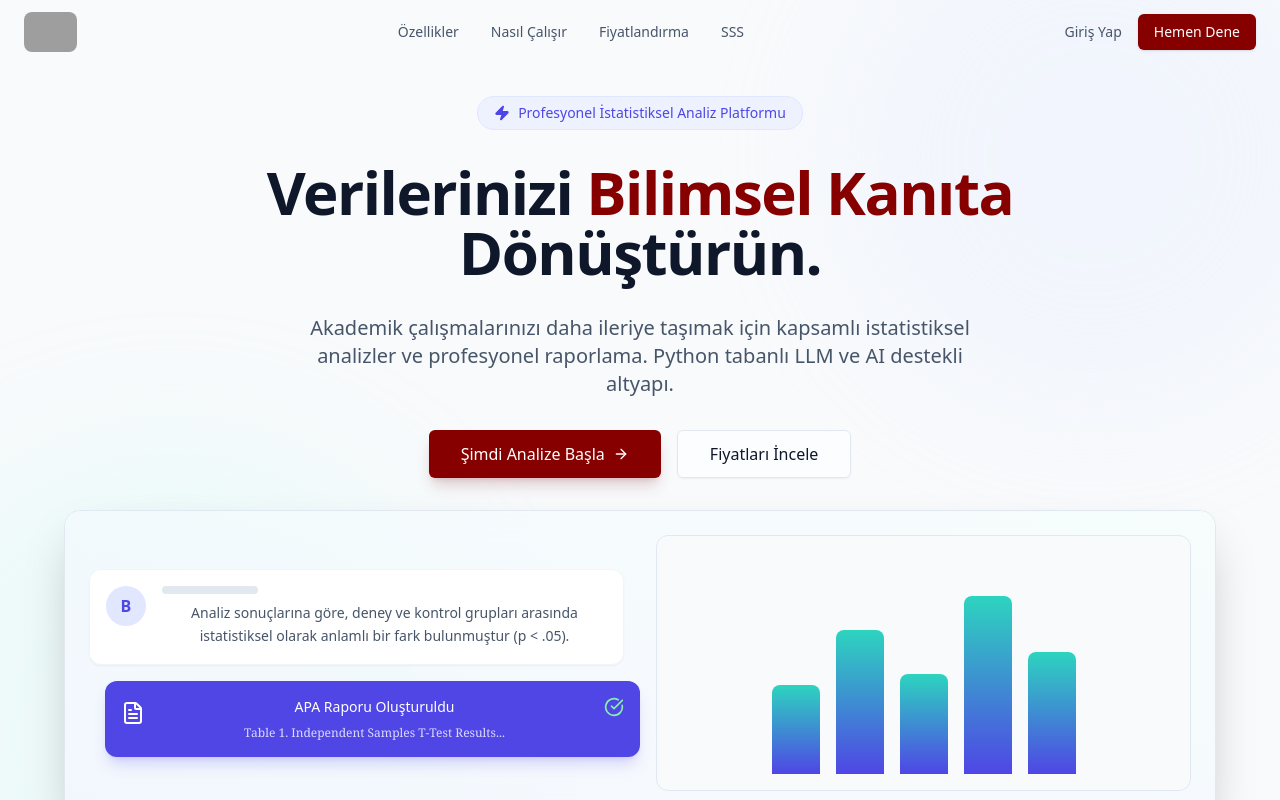
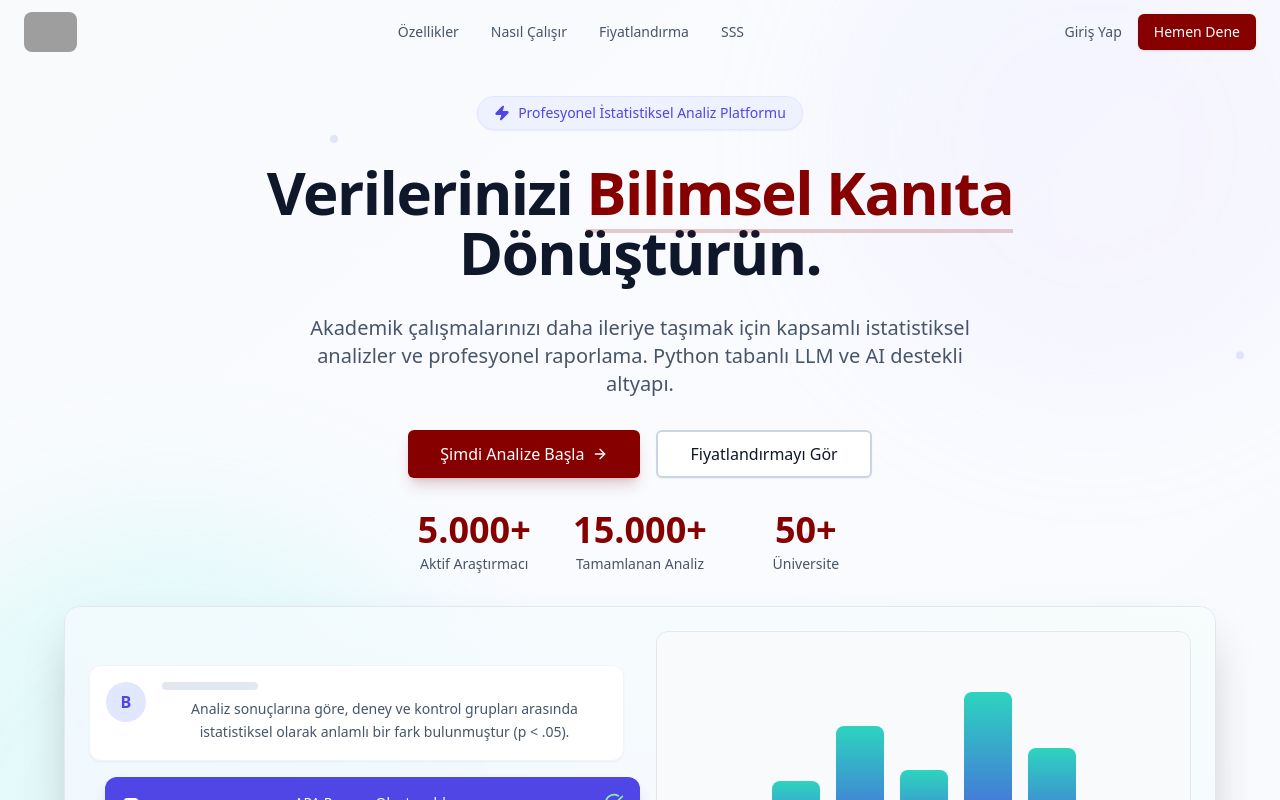
Before and after one commit to fokusistatistik/bilge, a Next.js app: page / in a window 1280 px wide. Shown: the top 800 px of the page. Built offline with nearby package versions, Linux system fonts and the light colour scheme; grey boxes are pictures that could not be loaded.

Commit message:
feat: enhance landing page hero section with animated background, improved CTAs, and social proof counters

```diff
--- a/src/components/landing/HeroSection.tsx
+++ b/src/components/landing/HeroSection.tsx
@@ -1,17 +1,62 @@
 'use client';
 
 import { Button } from "@/components/ui/button";
+import { CountUp } from "@/components/ui/count-up";
 import { ArrowRight, CheckCircle, FileText, Zap } from "lucide-react";
 import Link from "next/link";
 import { motion } from "framer-motion";
 
 export function HeroSection() {
     return (
-        <section className="relative pt-24 pb-32 overflow-hidden bg-slate-50 dark:bg-slate-950">
-            {/* Background Decorations */}
+        <section className="relative pt-24 pb-32 overflow-hidden bg-gradient-to-br from-slate-50 via-indigo-50/30 to-slate-50 dark:from-slate-950 dark:via-indigo-950/20 dark:to-slate-950">
+            {/* Animated Background Decorations */}
             <div className="absolute top-0 left-0 w-full h-full overflow-hidden z-0">
-                <div className="absolute top-[-10%] right-[-5%] w-[500px] h-[500px] rounded-full bg-indigo-100/50 dark:bg-indigo-900/20 blur-3xl opacity-50" />
-                <div className="absolute bottom-[-10%] left-[-10%] w-[600px] h-[600px] rounded-full bg-teal-100/50 dark:bg-teal-900/20 blur-3xl opacity-50" />
+                {/* Animated gradient orbs */}
+                <motion.div
+                    className="absolute top-[-10%] right-[-5%] w-[500px] h-[500px] rounded-full bg-gradient-to-br from-indigo-200/40 to-purple-200/40 dark:from-indigo-900/30 dark:to-purple-900/30 blur-3xl"
+                    animate={{
+                        scale: [1, 1.2, 1],
+                        opacity: [0.3, 0.5, 0.3],
+                    }}
+                    transition={{
+                        duration: 8,
+                        repeat: Infinity,
+                        ease: "easeInOut"
+                    }}
+                />
+                <motion.div
+                    className="absolute bottom-[-10%] left-[-10%] w-[600px] h-[600px] rounded-full bg-gradient-to-br from-teal-200/40 to-cyan-200/40 dark:from-teal-900/30 dark:to-cyan-900/30 blur-3xl"
+                    animate={{
+                        scale: [1, 1.1, 1],
+                        opacity: [0.3, 0.6, 0.3],
+                    }}
+                    transition={{
+                        duration: 10,
+                        repeat: Infinity,
+                        ease: "easeInOut",
+                        delay: 1
+                    }}
+                />
+                {/* Floating particles */}
+                {[...Array(6)].map((_, i) => (
+                    <motion.div
+                        key={i}
+                        className="absolute w-2 h-2 bg-indigo-400/20 dark:bg-indigo-600/20 rounded-full"
+                        style={{
+                            left: `${Math.random() * 100}%`,
+                            top: `${Math.random() * 100}%`,
+                        }}
+                        animate={{
+                            y: [0, -30, 0],
+                            opacity: [0, 1, 0],
+                        }}
+                        transition={{
+                            duration: 3 + Math.random() * 2,
+                            repeat: Infinity,
+                            delay: Math.random() * 2,
+                        }}
+                    />
+                ))}
             </div>
 
             <div className="container px-4 md:px-6 mx-auto relative z-10">
@@ -21,7 +66,7 @@ export function HeroSection() {
                         animate={{ opacity: 1, y: 0 }}
                         transition={{ duration: 0.5 }}
                     >
-                        <div className="inline-flex items-center gap-2 px-4 py-1.5 rounded-full bg-indigo-50 border border-indigo-100 text-indigo-600 text-sm font-medium dark:bg-indigo-950/30 dark:border-indigo-800 dark:text-indigo-400">
+                        <div className="inline-flex items-center gap-2 px-4 py-1.5 rounded-full bg-indigo-50 border border-indigo-100 text-indigo-600 text-sm font-medium dark:bg-indigo-950/30 dark:border-indigo-800 dark:text-indigo-400 shadow-sm">
                             <Zap className="h-4 w-4 fill-current" />
                             <span>Profesyonel İstatistiksel Analiz Platformu</span>
                         </div>
@@ -33,14 +78,22 @@ export function HeroSection() {
                         transition={{ duration: 0.5, delay: 0.1 }}
                         className="text-4xl md:text-6xl font-extrabold tracking-tight text-slate-900 dark:text-white max-w-4xl"
                     >
-                        Verilerinizi <span className="text-[#860000]">Bilimsel Kanıta</span> Dönüştürün.
+                        Verilerinizi <span className="text-[#860000] relative">
+                            Bilimsel Kanıta
+                            <motion.span
+                                className="absolute bottom-0 left-0 w-full h-1 bg-[#860000]/20"
+                                initial={{ scaleX: 0 }}
+                                animate={{ scaleX: 1 }}
+                                transition={{ duration: 0.8, delay: 0.5 }}
+                            />
+                        </span> Dönüştürün.
                     </motion.h1>
 
                     <motion.p
                         initial={{ opacity: 0, y: 20 }}
                         animate={{ opacity: 1, y: 0 }}
                         transition={{ duration: 0.5, delay: 0.2 }}
-                        className="text-lg md:text-xl text-slate-600 dark:text-slate-400 max-w-2xl"
+                        className="text-lg md:text-xl text-slate-600 dark:text-slate-400 max-w-2xl leading-relaxed"
                     >
                         Akademik çalışmalarınızı daha ileriye taşımak için kapsamlı istatistiksel analizler ve profesyonel raporlama. Python tabanlı LLM ve AI destekli altyapı.
                     </motion.p>
@@ -52,15 +105,64 @@ export function HeroSection() {
                         className="flex flex-col sm:flex-row gap-4"
                     >
                         <Link href="/login">
-                            <Button size="lg" className="bg-[#860000] hover:bg-[#660000] text-white gap-2 h-12 px-8 text-base shadow-lg shadow-red-900/20">
-                                Şimdi Analize Başla <ArrowRight className="h-5 w-5" />
-                            </Button>
+                            <motion.div
+                                whileHover={{ scale: 1.05 }}
+                                whileTap={{ scale: 0.95 }}
+                            >
+                                <Button
+                                    size="lg"
+                                    className="bg-[#860000] hover:bg-[#660000] text-white gap-2 h-12 px-8 text-base shadow-lg shadow-red-900/20 hover:shadow-xl hover:shadow-red-900/30 transition-all duration-300 relative overflow-hidden group"
+                                >
+                                    <span className="relative z-10 flex items-center gap-2">
+                                        Şimdi Analize Başla
+                                        <ArrowRight className="h-5 w-5 group-hover:translate-x-1 transition-transform" />
+                                    </span>
+                                    {/* Ripple effect */}
+                                    <span className="absolute inset-0 bg-white/10 transform scale-x-0 group-hover:scale-x-100 transition-transform origin-left duration-300" />
+                                </Button>
+                            </motion.div>
                         </Link>
                         <Link href="#pricing">
-                            <Button size="lg" variant="outline" className="h-12 px-8 text-base bg-white/50 backdrop-blur-sm">
-                                Fiyatları İncele
-                            </Button>
+                            <motion.div
+                                whileHover={{ scale: 1.05 }}
+                                whileTap={{ scale: 0.95 }}
+                            >
+                                <Button
+                                    size="lg"
+                                    variant="outline"
+                                    className="h-12 px-8 text-base border-2 border-slate-300 dark:border-slate-700 hover:border-[#860000] hover:text-[#860000] dark:hover:border-[#860000] dark:hover:text-[#860000] transition-all duration-300"
+                                >
+                                    Fiyatlandırmayı Gör
+                                </Button>
+                            </motion.div>
                         </Link>
+                    </motion.div>
+
+                    {/* Social Proof Stats */}
+                    <motion.div
+                        initial={{ opacity: 0, y: 20 }}
+                        animate={{ opacity: 1, y: 0 }}
+                        transition={{ duration: 0.5, delay: 0.4 }}
+                        className="grid grid-cols-3 gap-8 mt-12 max-w-3xl mx-auto"
+                    >
+                        <div className="text-center">
+                            <div className="text-3xl md:text-4xl font-bold text-[#860000] mb-1">
+                                <CountUp end={5000} suffix="+" duration={2.5} />
+                            </div>
+                            <p className="text-sm text-slate-600 dark:text-slate-400">Aktif Araştırmacı</p>
+                        </div>
+                        <div className="text-center">
+                            <div className="text-3xl md:text-4xl font-bold text-[#860000] mb-1">
+                                <CountUp end={15000} suffix="+" duration={2.5} />
+                            </div>
+                            <p className="text-sm text-slate-600 dark:text-slate-400">Tamamlanan Analiz</p>
+                        </div>
+                        <div className="text-center">
+                            <div className="text-3xl md:text-4xl font-bold text-[#860000] mb-1">
+                                <CountUp end={50} suffix="+" duration={2} />
+                            </div>
+                            <p className="text-sm text-slate-600 dark:text-slate-400">Üniversite</p>
+                        </div>
                     </motion.div>
 
                     {/* Enhanced Animation Area */}
--- /dev/null
+++ b/src/components/ui/count-up.tsx
@@ -0,0 +1,51 @@
+'use client';
+
+import { useEffect, useRef, useState } from 'react';
+import { useInView } from 'framer-motion';
+
+interface CountUpProps {
+    end: number;
+    duration?: number;
+    suffix?: string;
+    prefix?: string;
+    className?: string;
+}
+
+export function CountUp({ end, duration = 2, suffix = '', prefix = '', className = '' }: CountUpProps) {
+    const [count, setCount] = useState(0);
+    const ref = useRef(null);
+    const isInView = useInView(ref, { once: true });
+
+    useEffect(() => {
+        if (!isInView) return;
+
+        let startTime: number;
+        let animationFrame: number;
+
+        const animate = (timestamp: number) => {
+            if (!startTime) startTime = timestamp;
+            const progress = (timestamp - startTime) / (duration * 1000);
+
+            if (progress < 1) {
+                setCount(Math.floor(end * progress));
+                animationFrame = requestAnimationFrame(animate);
+            } else {
+                setCount(end);
+            }
+        };
+
+        animationFrame = requestAnimationFrame(animate);
+
+        return () => {
+            if (animationFrame) {
+                cancelAnimationFrame(animationFrame);
+            }
+        };
+    }, [end, duration, isInView]);
+
+    return (
+        <span ref={ref} className={className}>
+            {prefix}{count.toLocaleString('tr-TR')}{suffix}
+        </span>
+    );
+}
```
